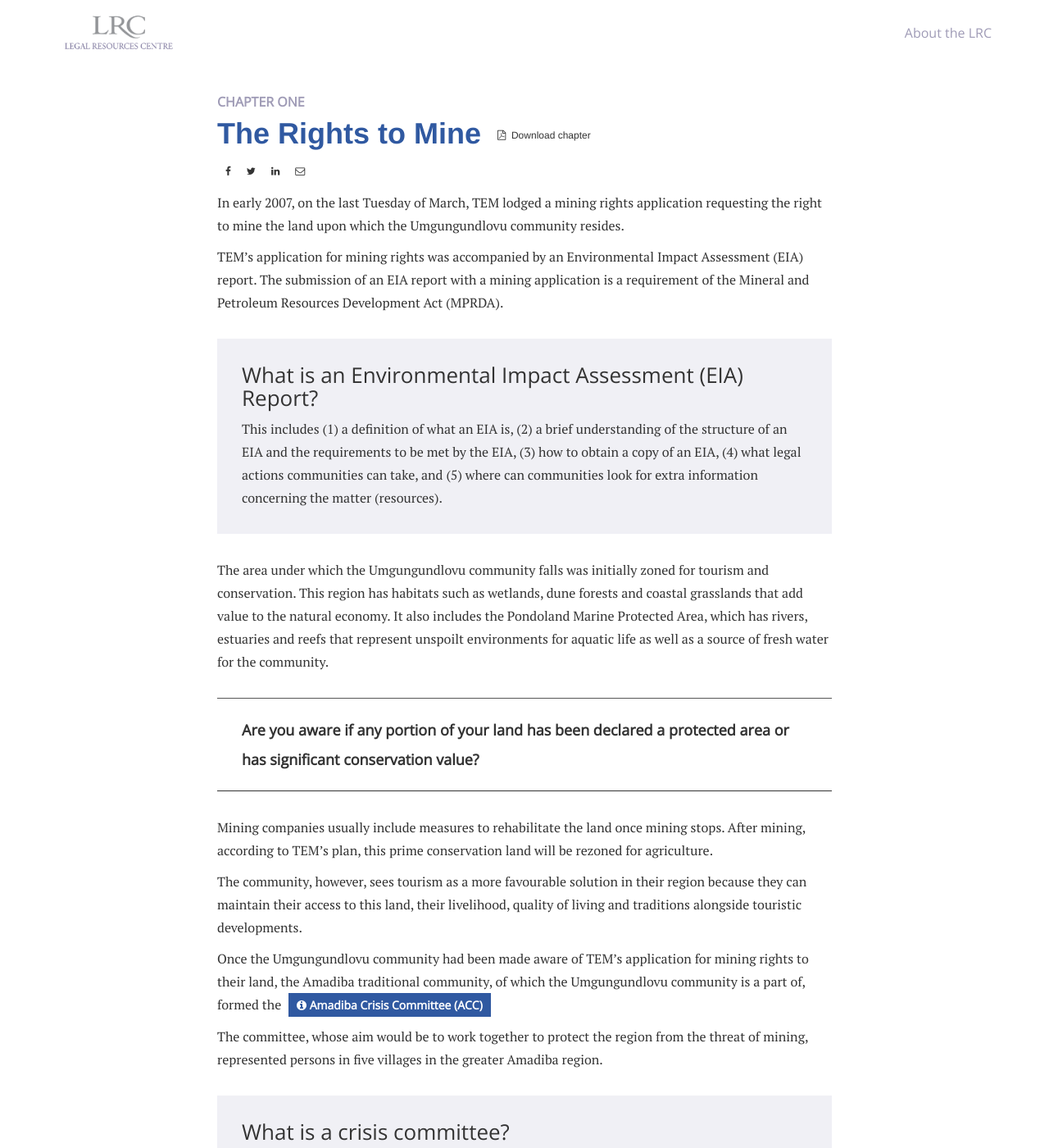
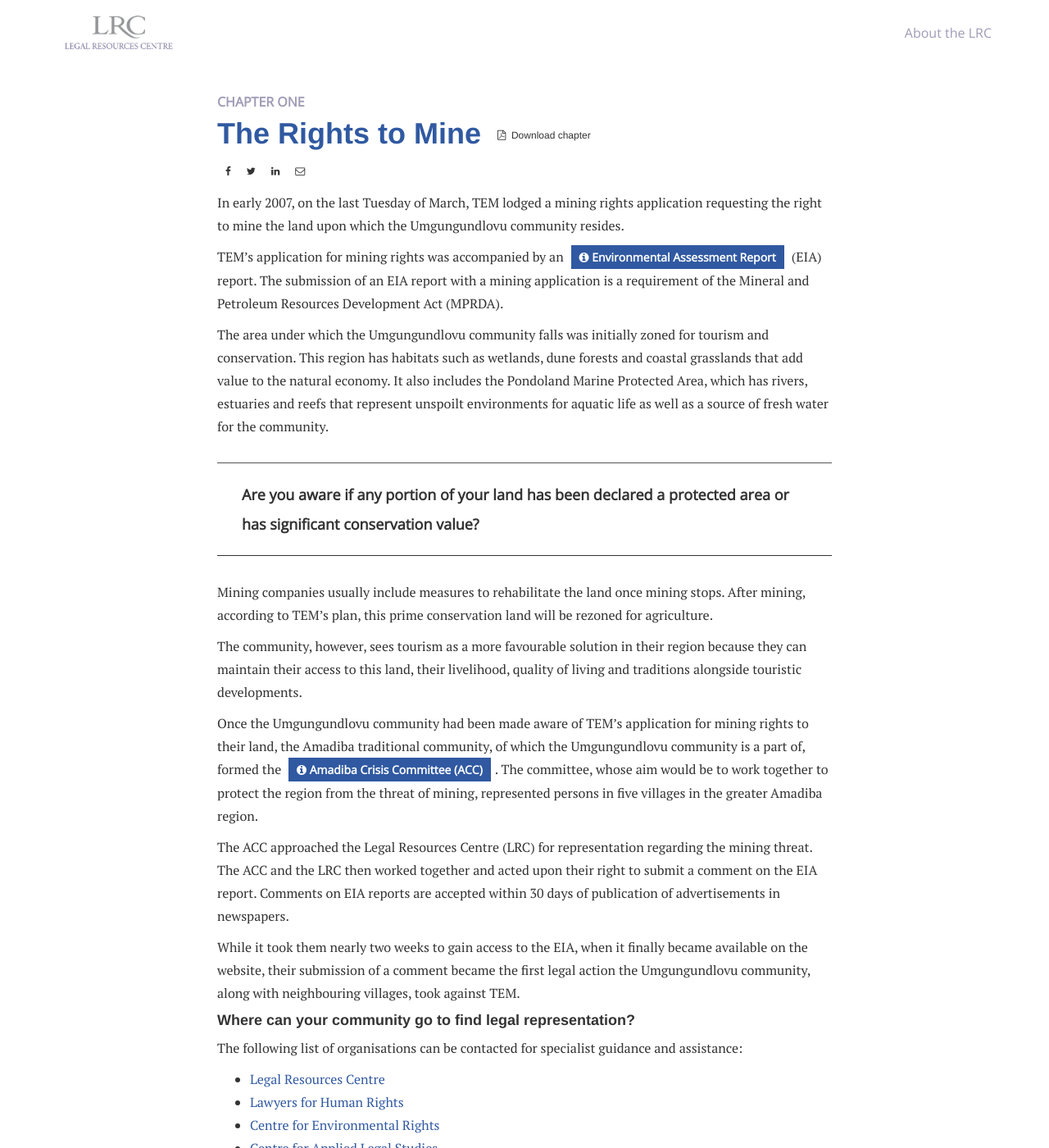
Before and after one commit to OpenUpSA/lrc-extractives, a Jekyll site: the page built from _chapters/1.rights-to-mine.md, in a window 1280 px wide and 1400 px high. Shown: the whole window at 82% size. Built offline with Jekyll 4.4.1, drawn with Linux system fonts in a browser that asks for light colours; nearby versions of some CDN libraries; some of the changed text lies outside the part shown.

Commit message:
chapter updates

```diff
--- a/_chapters/1.rights-to-mine.md
+++ b/_chapters/1.rights-to-mine.md
@@ -8,12 +8,27 @@
 
 In early 2007, on the last Tuesday of March, TEM lodged a mining rights application requesting the right to mine the land upon which the Umgungundlovu community resides.
 
-TEM’s application for mining rights was accompanied by an Environmental Impact Assessment (EIA) report. The submission of an EIA report with a mining application is a requirement of the Mineral and Petroleum Resources Development Act (MPRDA).
+TEM’s application for mining rights was accompanied by an <a class="info-link" data-toggle="collapse" href="#eia" aria-expanded="false" aria-controls="eia"><i class="fa fa-info-circle" aria-hidden="true"></i> Environmental Assessment Report</a> (EIA) report. The submission of an EIA report with a mining application is a requirement of the Mineral and Petroleum Resources Development Act (MPRDA).
 
-<div class="edu-segment">
-<p class="edu-title">What is an Environmental Impact Assessment (EIA) Report?</p>
+<div class="edu-segment collapse" id="eia">
+	<p class="edu-title">Environmental Assessment Report</p>
 
-This includes (1) a definition of what an EIA is, (2) a brief understanding of the structure of an EIA and the requirements to be met by the EIA, (3) how to obtain a copy of an EIA, (4) what legal actions communities can take, and (5) where can communities look for extra information concerning the matter (resources).
+	<p>The EIA has 2 components: a scoping report and an Impact assessment. The scoping report must:</p>
+	<ol type="a">
+		<li>Describe the methodology applied to conduct scoping;</li>
+		<li>Describe the existing status of the environment prior to the mining operation;</li>
+		<li>Identify and describe the anticipated environmental, social and cultural impacts, including the cumulative effects, where applicable;</li>
+		<li>Identify and describe reasonable land use or development alternatives to the proposed operation, alternative means of carrying out the proposed operation and the consequences of not proceeding with the proposed operation;</li>
+		<li>Describe the most appropriate procedure to plan and develop the proposed mining operation;</li>
+		<li>Describe the process of engagement of identified interested and affected persons, including their views and concerns; and</li>
+		<li>Describe the nature and extent of further investigations required in the environmental impact assessment report.</li>
+	</ol>
+
+	<p>There is first a draft scoping report – community can insist on giving the opportunity to comment. There is sometimes a scoping meeting with affected parties but it is not a requirement.</p>
+
+	<p>Then they proceed to a status quo report and a draft EIA – for comments.</p>
+	<p>Then finalise the EIA.</p>
+
 </div>
 
 The area under which the Umgungundlovu community falls was initially zoned for tourism and conservation. This region has habitats such as wetlands, dune forests and coastal grasslands that add value to the natural economy. It also includes the Pondoland Marine Protected Area, which has rivers, estuaries and reefs that represent unspoilt environments for aquatic life as well as a source of fresh water for the community.
@@ -24,7 +39,7 @@
 
 The community, however, sees tourism as a more favourable solution in their region because they can maintain their access to this land, their livelihood, quality of living and traditions alongside touristic developments.
 
-Once the Umgungundlovu community had been made aware of TEM’s application for mining rights to their land, the Amadiba traditional community, of which the Umgungundlovu community is a part of, formed the <a class="info-link" data-toggle="collapse" href="#amadiba" aria-expanded="false" aria-controls="prospecting-rights"><i class="fa fa-info-circle" aria-hidden="true"></i> Amadiba Crisis Committee (ACC)</a>
+Once the Umgungundlovu community had been made aware of TEM’s application for mining rights to their land, the Amadiba traditional community, of which the Umgungundlovu community is a part of, formed the <a class="info-link" data-toggle="collapse" href="#amadiba" aria-expanded="false" aria-controls="prospecting-rights"><i class="fa fa-info-circle" aria-hidden="true"></i> Amadiba Crisis Committee (ACC)</a>. The committee, whose aim would be to work together to protect the region from the threat of mining, represented persons in five villages in the greater Amadiba region.
 
 <div class="edu-segment collapse" id="amadiba">
 	<p class="edu-title">The Amadiba Crisis Committee</p>
@@ -37,22 +52,25 @@
 	<p>Communities are advised to reach out to existing community networks. I will send a table with this information.</p>
 </div>
 
-The committee, whose aim would be to work together to protect the region from the threat of mining, represented persons in five villages in the greater Amadiba region.
-
-<div class="edu-segment">
-<p class="edu-title">What is a crisis committee?</p>
-
-This includes (1) a definition of what a crisis committee is, (2) insight into the role and responsibility of a crisis committee, and (3) where can communities look for extra information concerning this matter (resources).
-</div>
-
 The ACC approached the Legal Resources Centre (LRC) for representation regarding the mining threat. The ACC and the LRC then worked together and acted upon their right to submit a comment on the EIA report. Comments on EIA reports are accepted within 30 days of publication of advertisements in newspapers.
 
 While it took them nearly two weeks to gain access to the EIA, when it finally became available on the website, their submission of a comment became the first legal action the Umgungundlovu community, along with neighbouring villages, took against TEM.
 
-<div class="edu-segment">
-<p class="edu-title">What is a Comment?</p>
 
-This includes (1) a definition of what a comment is, (2) an understanding of the requirements and criteria to be met for commenting on an EIA, (3) how, where, and to whom is a comment filed, (4) how does one obtain the documentation on which the comment is based, and (5) where can communities look for extra information concerning this matter (resources).
+<h4>Where can your community go to find legal representation?</h4>
+
+The following list of organisations can be contacted for specialist guidance and assistance:
+
+<div>
+	<ul>
+		<li><a href="http://lrc.org.za/lrcarchive/" target="_blank">Legal Resources Centre</a></li>
+		<li><a href="http://www.lhr.org.za/" target="_blank">Lawyers for Human Rights</a></li>
+		<li><a href="http://cer.org.za/" target="_blank">Centre for Environmental Rights</a></li>
+		<li><a href="https://www.wits.ac.za/cals/" target="_blank">Centre for Applied Legal Studies</a></li>
+	</ul>
 </div>
 
+
 ## Resources
+
+- [List of Civil Society Organisations (CSOs) involved in extractive industries in South Africa](/resources/CSOs-community-networks.pdf)
```
Also changed, not shown: _chapters/0.prospecting-the-region.md (+18 -39 lines), _chapters/2.granting-conditional-mining-rights.md (+23 -8 lines), _chapters/4.objection.md (+1 -7 lines), _chapters/6.public-participation.md (+0 -2 lines).
